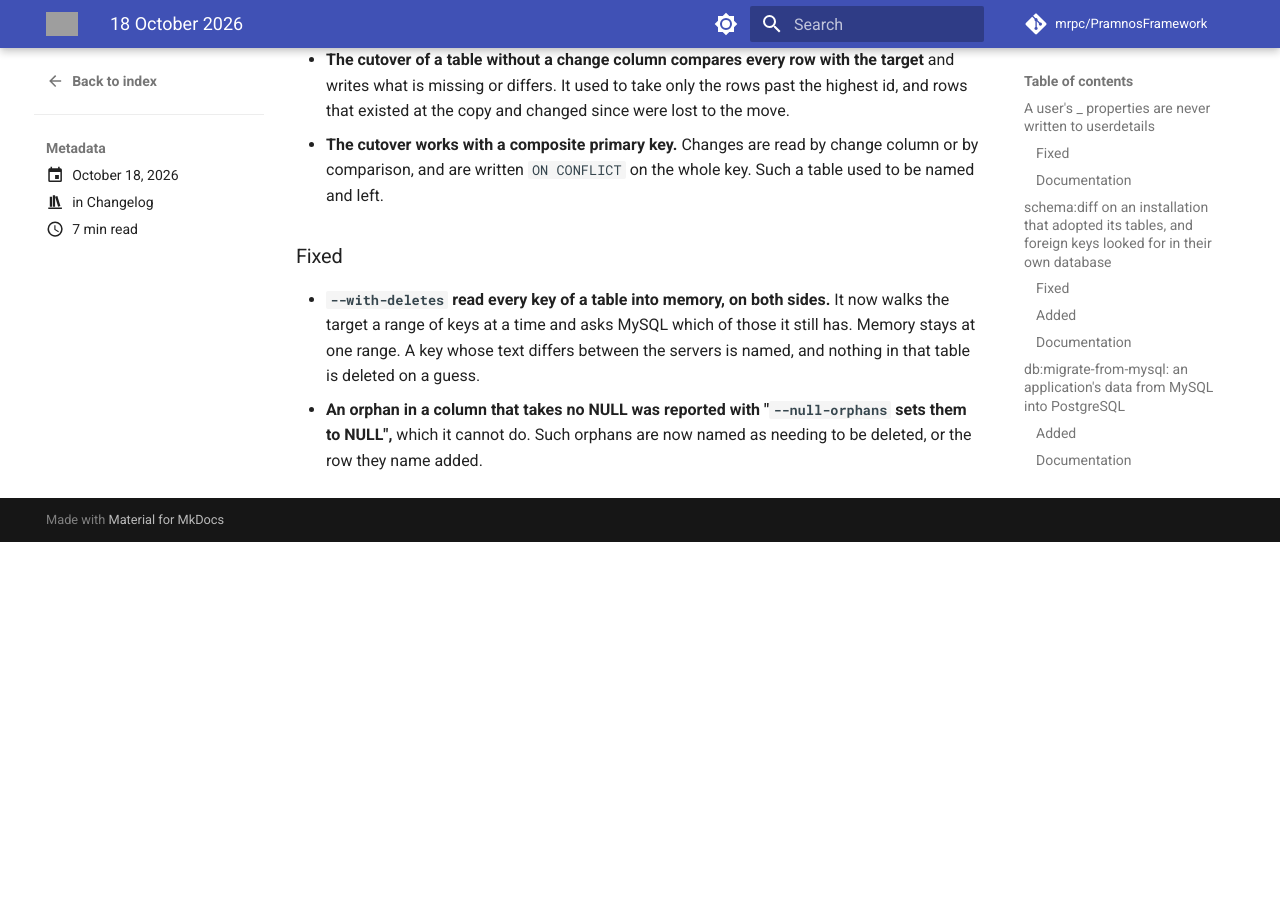
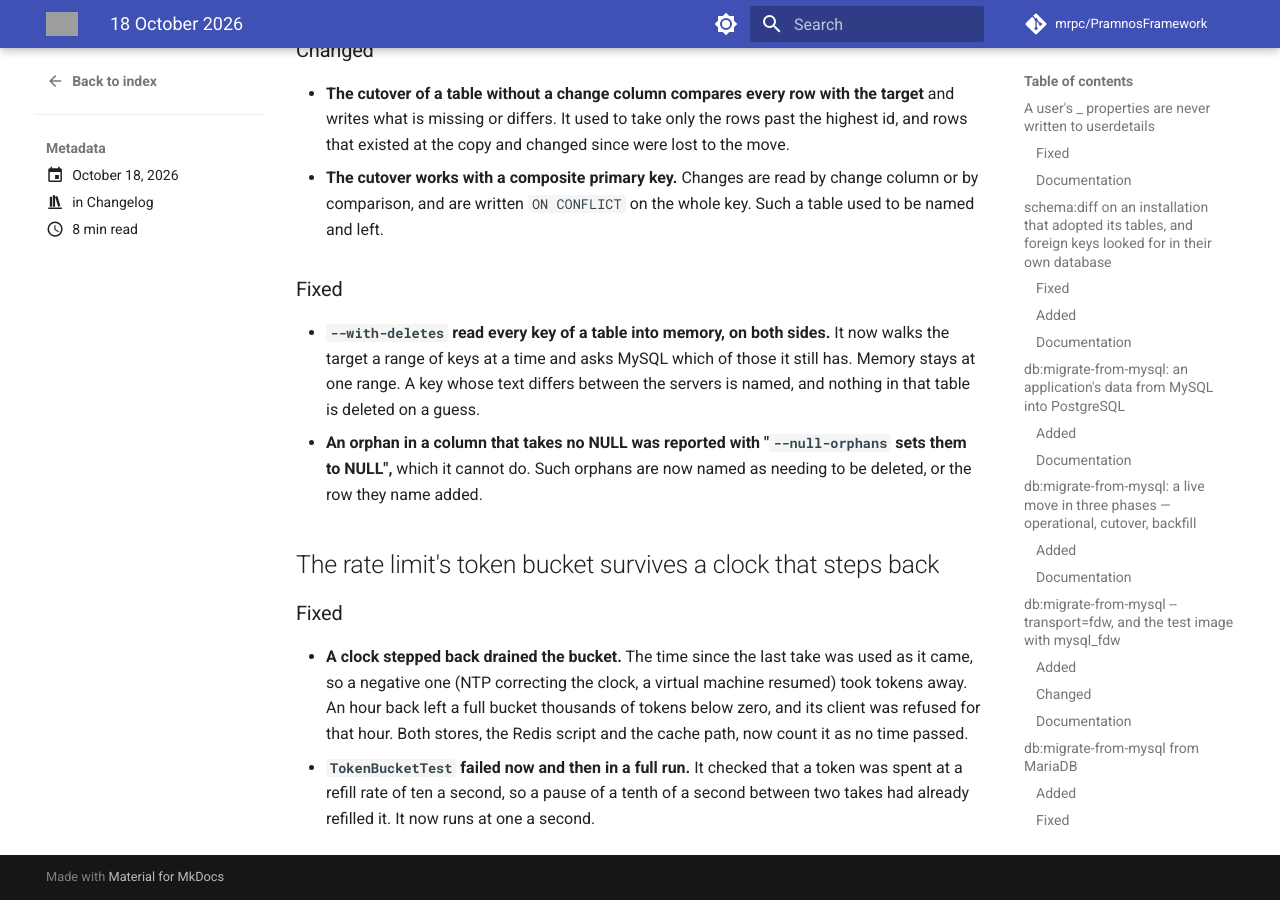
Before and after one commit to mrpc/PramnosFramework, an MkDocs documentation site: the page built from docs/version-history/posts/2026-10-18.md, in a window 1280 px wide and 900 px high, scrolled down 6593 px. Built offline with MkDocs 1.6.1 and Material for MkDocs 9.7.7, drawn with Linux system fonts in a browser that asks for light colours; comment, search, counter and statistics services are not loaded; before the commit the page ends 7135 px from its top, so only the background shows below that; some of the changed text lies outside the part shown; grey boxes are pictures that could not be loaded.

Commit message:
fix(http): the token bucket counts a clock stepped back as no time passed instead of draining the bucket below zero, on Redis and on the cache path; TokenBucketTest checks a spent token at one a second, where a loaded run's pause had refilled it at ten

```diff
--- a/docs/version-history/posts/2026-10-18.md
+++ b/docs/version-history/posts/2026-10-18.md
@@ -5,7 +5,7 @@
 
 # 18 October 2026
 
-Nine entries today:
+Ten entries today:
 
 - A user's `_` properties are never written to userdetails
 - `schema:diff` on an installation that adopted its tables, and foreign keys looked for in their own database
@@ -16,6 +16,7 @@
 - `db:migrate-from-mysql --source-timezone`: a DATETIME read in the zone that wrote it
 - `db:migrate-from-mysql`: a table it makes gets MySQL's indexes and foreign keys
 - `db:migrate-from-mysql`: verify, a cutover that compares, composite keys, deletions in ranges, no snapshot
+- The rate limit's token bucket survives a clock that steps back
 
 <!-- more -->
 
@@ -234,3 +235,15 @@
 - **An orphan in a column that takes no NULL was reported with "`--null-orphans` sets them to
   NULL",** which it cannot do. Such orphans are now named as needing to be deleted, or the row
   they name added.
+
+## The rate limit's token bucket survives a clock that steps back
+
+### Fixed
+
+- **A clock stepped back drained the bucket.** The time since the last take was used as it came,
+  so a negative one (NTP correcting the clock, a virtual machine resumed) took tokens away. An
+  hour back left a full bucket thousands of tokens below zero, and its client was refused for
+  that hour. Both stores, the Redis script and the cache path, now count it as no time passed.
+- **`TokenBucketTest` failed now and then in a full run.** It checked that a token was spent at
+  a refill rate of ten a second, so a pause of a tenth of a second between two takes had already
+  refilled it. It now runs at one a second.
```
Also changed, not shown: docs/Pramnos_AuthServer_Integration_Guide.md (+2 -0 lines), 2 other files.
